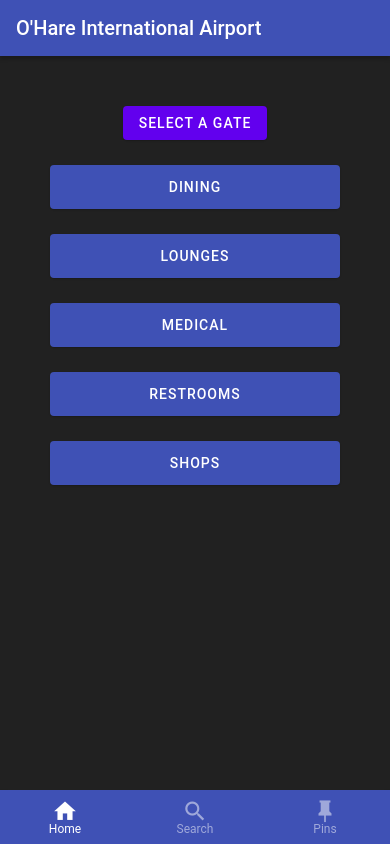
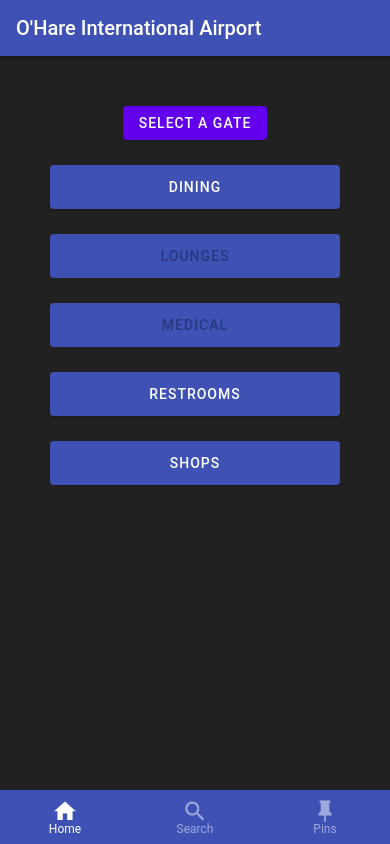
Before and after one commit to renzol2/mt-fuji-shizuoka-airport, a React Native app: screen /AmenityFinder in a window 390 px wide. Built offline with nearby package versions, Linux system fonts and the light colour scheme.

Commit message:
Display basic pinned amenities

```diff
--- a/Components/RestaurantCard.js
+++ b/Components/RestaurantCard.js
@@ -76,7 +76,8 @@
                                         !(
                                             name === amenity.name &&
                                             gate === amenity.gate &&
-                                            AMENITY_TYPES.DINING
+                                            AMENITY_TYPES.DINING ===
+                                                amenity.type
                                         )
                                 )
                             );
--- a/Components/RestaurantsList.js
+++ b/Components/RestaurantsList.js
@@ -49,29 +49,4 @@
     }
 }
 
-const styles = StyleSheet.create({
-    restaurantSurface: {
-        marginVertical: 10,
-        padding: 20,
-        alignItems: "center",
-        justifyContent: "center",
-        elevation: 4,
-        textAlign: "left",
-    },
-    restaurantName: {
-        fontSize: 20,
-        fontWeight: "bold",
-    },
-    restaurantHours: {
-        fontSize: 15,
-        fontWeight: "200",
-    },
-    restaurantPriceRange: {
-        fontSize: 14,
-    },
-    pinButton: {
-        alignSelf: "flex-end",
-    },
-});
-
 export default RestaurantsList;
--- a/Components/RestroomCard.js
+++ b/Components/RestroomCard.js
@@ -1,6 +1,7 @@
 import React from "react";
 import { StyleSheet, View } from "react-native";
 import { Colors, IconButton, Surface, Text } from "react-native-paper";
+import { AMENITY_TYPES } from "../data/amenityTypes";
 import { colorScheme } from "../Styles";
 
 /**
@@ -33,7 +34,10 @@
                 <Text style={styles.restroomName}>{name}</Text>
 
                 {/* Baby station text */}
-                <Text style={styles.restroomBabyChangingStationText}>{'Baby changing station: ' + ( hasBabyStation ? 'Available' : 'Unavailable' )}</Text>
+                <Text style={styles.restroomBabyChangingStationText}>
+                    {"Baby changing station: " +
+                        (hasBabyStation ? "Available" : "Unavailable")}
+                </Text>
             </View>
 
             {/* Buttons */}
@@ -50,14 +54,20 @@
                             // if the restroom is pinned, unpin the restroom
                             setPinnedAmenities(
                                 pinnedAmenities.filter(
-                                    (amenity) => name !== amenity.name
+                                    (amenity) =>
+                                        !(
+                                            name === amenity.name &&
+                                            gate === amenity.gate &&
+                                            AMENITY_TYPES.RESTROOMS ===
+                                                amenity.type
+                                        )
                                 )
                             );
                         } else {
                             // if the restroom is unpinned, pin the restroom
                             setPinnedAmenities([
                                 ...pinnedAmenities,
-                                { name, gate, hasBabyStation },
+                                { name, gate, type: AMENITY_TYPES.RESTROOMS },
                             ]);
                         }
                     }}
--- a/Components/ShopCard.js
+++ b/Components/ShopCard.js
@@ -1,6 +1,7 @@
 import React from "react";
 import { StyleSheet, View } from "react-native";
 import { Colors, IconButton, Surface, Text } from "react-native-paper";
+import { AMENITY_TYPES } from "../data/amenityTypes";
 import { colorScheme } from "../Styles";
 
 /**
@@ -58,14 +59,19 @@
                             // if the shop is pinned, unpin the shop
                             setPinnedAmenities(
                                 pinnedAmenities.filter(
-                                    (amenity) => name !== amenity.name
+                                    (amenity) =>
+                                        !(
+                                            name === amenity.name &&
+                                            gate === amenity.gate &&
+                                            AMENITY_TYPES.SHOPS === amenity.type
+                                        )
                                 )
                             );
                         } else {
                             // if the shop is unpinned, pin the shop
                             setPinnedAmenities([
                                 ...pinnedAmenities,
-                                { name, hours, gate },
+                                { name, gate, type: AMENITY_TYPES.SHOPS },
                             ]);
                         }
                     }}
--- a/Screens/AmenityFinder.js
+++ b/Screens/AmenityFinder.js
@@ -22,11 +22,15 @@
     // These objects are mapped to buttons.
     // We can add another object to the array to add more amenity types
     const AMENITY_TYPE_BUTTONS = [
-        { type: AMENITY_TYPES.DINING, buttonTitle: "Dining" },
-        { type: AMENITY_TYPES.LOUNGES, buttonTitle: "Lounges" },
-        { type: AMENITY_TYPES.MEDICAL, buttonTitle: "Medical" },
-        { type: AMENITY_TYPES.RESTROOMS, buttonTitle: "Restrooms" },
-        { type: AMENITY_TYPES.SHOPS, buttonTitle: "Shops" },
+        { type: AMENITY_TYPES.DINING, buttonTitle: "Dining", disabled: false },
+        { type: AMENITY_TYPES.LOUNGES, buttonTitle: "Lounges", disabled: true },
+        { type: AMENITY_TYPES.MEDICAL, buttonTitle: "Medical", disabled: true },
+        {
+            type: AMENITY_TYPES.RESTROOMS,
+            buttonTitle: "Restrooms",
+            disabled: false,
+        },
+        { type: AMENITY_TYPES.SHOPS, buttonTitle: "Shops", disabled: false },
     ];
 
     return (
@@ -43,10 +47,11 @@
 
             {/* List of all amenity type buttons */}
             <View style={styles.amenityTypeButtonContainer}>
-                {AMENITY_TYPE_BUTTONS.map(({ type, buttonTitle }) => (
+                {AMENITY_TYPE_BUTTONS.map(({ type, buttonTitle, disabled }) => (
                     <Button
                         style={styles.amenityTypeButton}
                         mode="contained"
+                        disabled={disabled}
                         onPress={() => {
                             navigation.navigate("AmenityResults", {
                                 gateName: gateName,
--- a/Screens/PinsScreen.js
+++ b/Screens/PinsScreen.js
@@ -1,17 +1,90 @@
+import { StatusBar } from "expo-status-bar";
 import * as React from "react";
-import { View, Text } from "react-native";
-import { IconButton } from "react-native-paper";
+import { View, Text, StyleSheet, SafeAreaView, ScrollView } from "react-native";
+import { IconButton, Surface } from "react-native-paper";
+import AppBar from "../Components/AppBar";
+import { colorScheme } from "../Styles";
 
 /**
  * Screen to view pinned amenities
- * @param {{ pinnedFlight: import("../data/flight").Flight, setPinnedFlight: React.SetStateAction<import("../data/flight").Flight | undefined> }}
+ * @param {{ pinnedAmenities: Array, setPinnedAmenities: React.SetStateAction }}
  */
-export default function PinsScreen() {
+export default function PinsScreen({ pinnedAmenities, setPinnedAmenities }) {
     return (
-        <View
-            style={{ flex: 1, alignItems: "center", justifyContent: "center" }}
-        >
-            <Text>Pins Screen</Text>
-        </View>
+        <SafeAreaView style={styles.container}>
+            <StatusBar />
+            <AppBar />
+            <ScrollView>
+                <View
+                    style={{
+                        flex: 1,
+                        alignItems: "center",
+                        justifyContent: "center",
+                    }}
+                >
+                    <Text style={styles.header}>Pinned Amenities</Text>
+                    {pinnedAmenities.length === 0 && (
+                        <Text style={styles.bodyText}>
+                            There are currently no pinned amenities. Pin some
+                            amenities to easily access them here!
+                        </Text>
+                    )}
+                    {pinnedAmenities.map(({ name, gate, type }) => (
+                        <Surface
+                            key={name}
+                            style={styles.amenitySurface}
+                        >
+                            <Text style={styles.amenityName}>{name}</Text>
+                            <Text
+                                style={styles.amenityGate}
+                            >{`Gate: ${gate}`}</Text>
+                            <Text
+                                style={styles.amenityType}
+                            >{`Type: ${type}`}</Text>
+                        </Surface>
+                    ))}
+                </View>
+            </ScrollView>
+        </SafeAreaView>
     );
 }
+
+const styles = StyleSheet.create({
+    container: {
+        backgroundColor: colorScheme.backgroundPage,
+        flex: 1, // makes component take up all available space (https://reactnative.dev/docs/flexbox)
+    },
+    amenitySurface: {
+        width: 350,
+        marginVertical: 10,
+        padding: 20,
+        elevation: 4,
+        textAlign: "left",
+        backgroundColor: colorScheme.light,
+        flexDirection: "column",
+        justifyContent: "space-between",
+    },
+    header: {
+        fontSize: 20,
+        fontWeight: "bold",
+        textAlign: "center",
+        color: "white",
+        marginTop: 20,
+    },
+    bodyText: {
+        color: "white",
+        fontSize: 16,
+        marginHorizontal: 50,
+        alignSelf: "center",
+    },
+    amenityType: {
+        fontSize: 18,
+    },
+    amenityName: {
+        fontSize: 20,
+        fontWeight: "bold",
+    },
+    amenityGate: {
+        fontSize: 19,
+    },
+});
```
